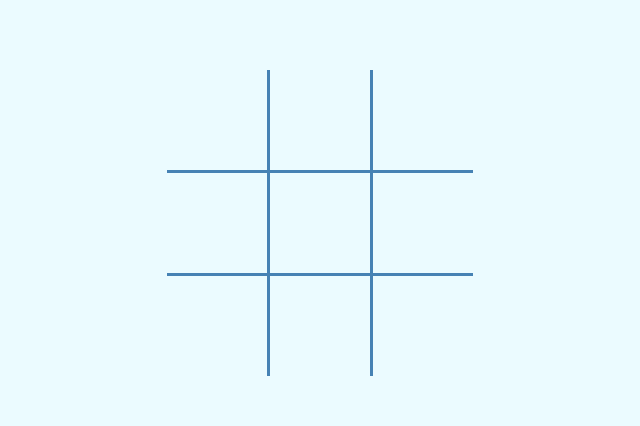
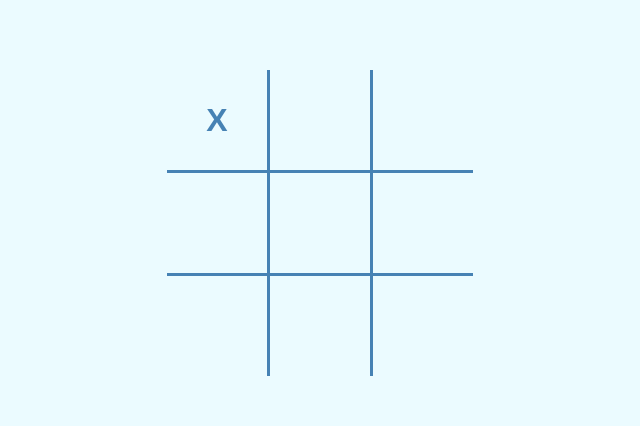
Before and after one commit to rafallyczek/tic-tac-toe, a plain HTML site: page index.html in a window 1280 px wide. Both pictures are taken after a click on the button 537 px from the left and 322 px from the top of the page. Shown: the part 202-628 px from the top of the page, 320-960 px from the left. Drawn offline with Linux system fonts and the light colour scheme.

Commit message:
Add update board function
Added function which updates board after user clicks tile.

```diff
--- a/css/style.css
+++ b/css/style.css
@@ -15,6 +15,10 @@
   --clr-primary: hsl(207, 44%, 49%);
   --clr-primary-medium: hsl(193, 100%, 90%);
   --clr-primary-light: hsl(193, 100%, 96%);
+
+  --fw-600: 600;
+
+  --fs-large: 2rem;
 }
 
 body,
@@ -69,7 +73,9 @@ footer {
   border: none;
   cursor: pointer;
   background-color: var(--clr-primary-light);
-  font-size: 1rem;
+  color: var(--clr-primary);
+  font-weight: var(--fw-600);
+  font-size: var(--fs-large);
 }
 
 .boardTile:hover {
--- a/javascript/script.js
+++ b/javascript/script.js
@@ -1,5 +1,9 @@
 const gameModule = (() => {
-  const gameboard = [];
+  const gameboard = [
+    ["", "", ""],
+    ["", "", ""],
+    ["", "", ""],
+  ];
 
   //DOM
   const board = document.querySelector(".gameboard");
@@ -8,13 +12,16 @@ const gameModule = (() => {
 
   function _displayBoard() {
     _clearBoard();
-    for (let i = 0; i < 9; i++) {
-      const button = document.createElement("button");
-      button.classList.add("boardTile");
-      if (gameboard[i]) {
-        button.textContent = gameboard[i];
+    for (let i = 0; i < 3; i++) {
+      for (let j = 0; j < 3; j++) {
+        const button = document.createElement("button");
+        button.classList.add("boardTile");
+        button.textContent = gameboard[i][j];
+        button.addEventListener("click", () => {
+          _updateBoard(i, j);
+        });
+        board.appendChild(button);
       }
-      board.appendChild(button);
     }
   }
 
@@ -25,4 +32,11 @@ const gameModule = (() => {
       child = board.firstElementChild;
     }
   }
+
+  function _updateBoard(i, j) {
+    gameboard[i][j] = "X";
+    _displayBoard();
+  }
+
+
 })();
```
